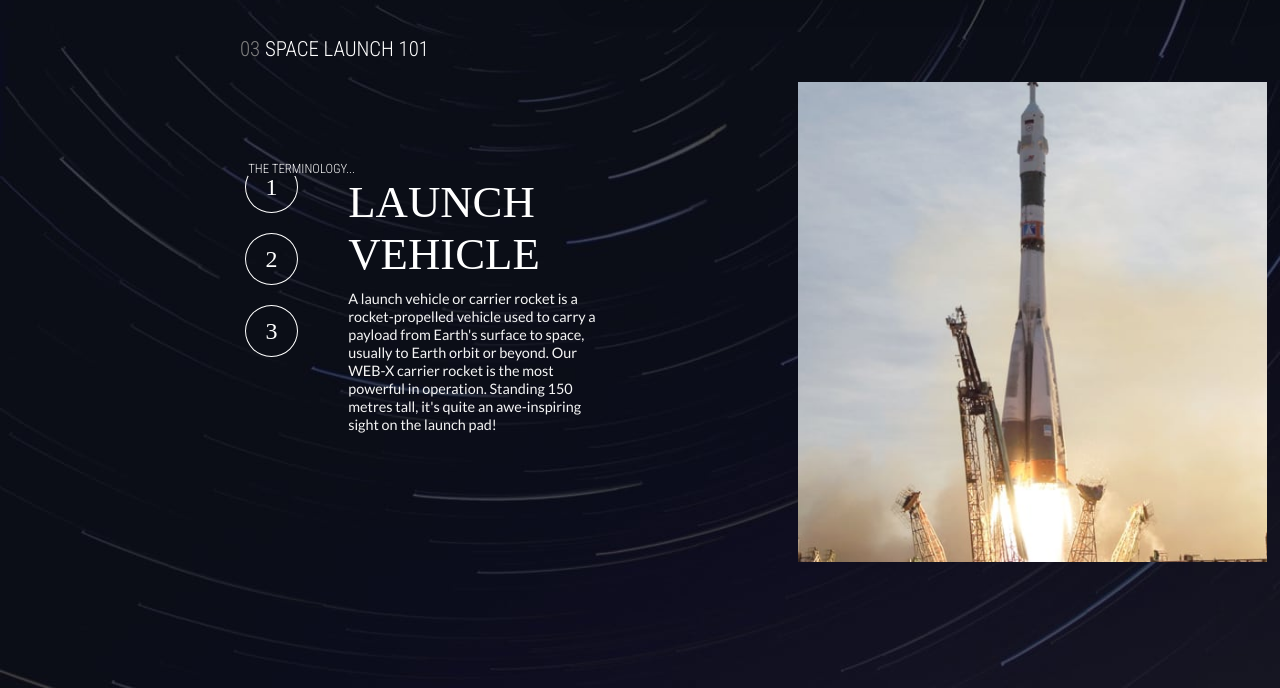
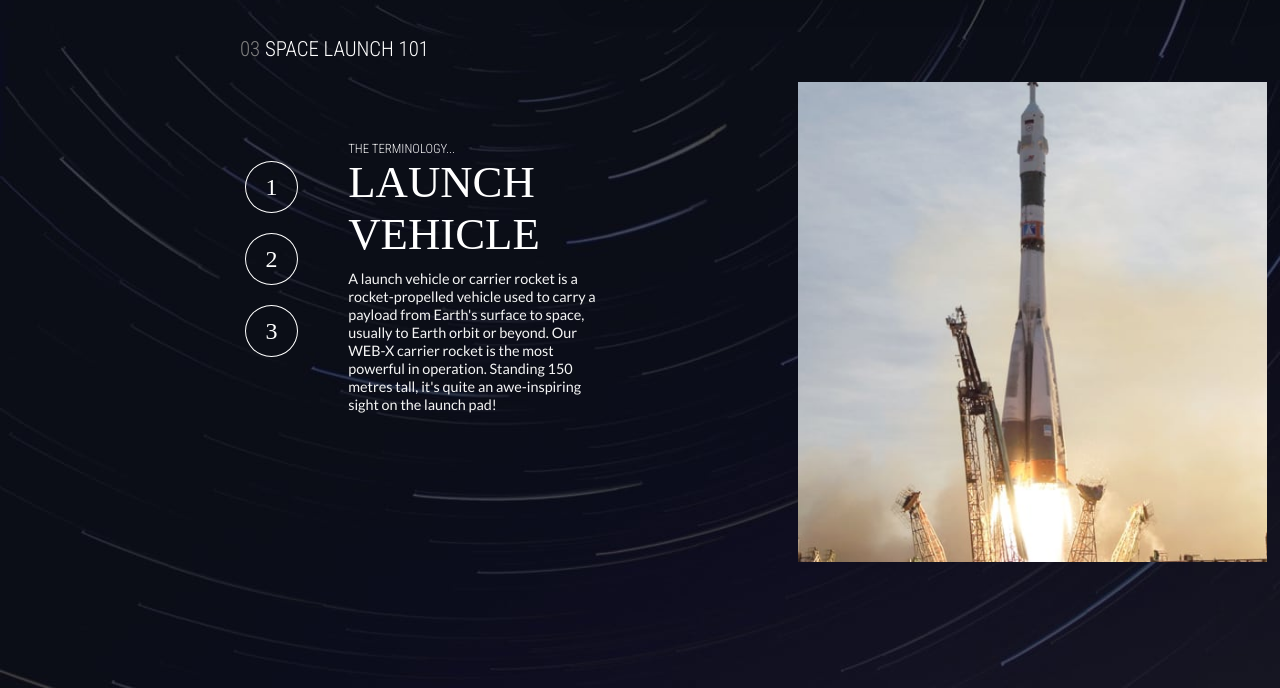
Before and after one commit to ODDIFIED/spaceTourism, a plain HTML site: page technology.html in a window 1280 px wide. Shown: the part 112-800 px from the top of the page. Drawn offline with Linux system fonts and the light colour scheme; a web font is replaced by a local one.

Commit message:
first cpmmit

```diff
--- a/main4.css
+++ b/main4.css
@@ -168,7 +168,8 @@ section {
     font-weight: 100;
     font-size: 0.8rem;
     text-align: left;
-    margin-left: -50px;
+    margin-top: -20px;
+    margin-left: 50px;
     color: whitesmoke;
 }
 
```
